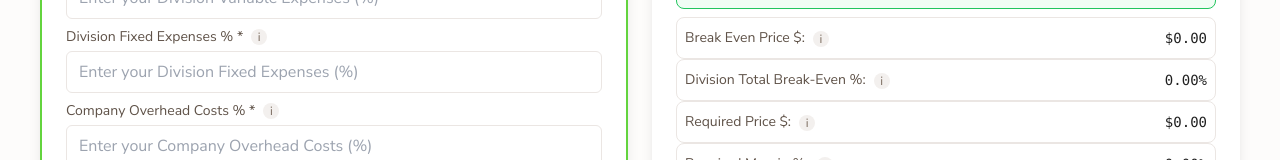
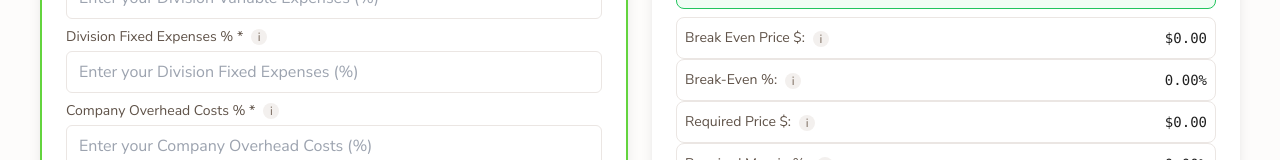
Before and after one commit to KayFernPR/Division-Calculator, a React (Vite) app: page / in a window 1280 px wide. Shown: the part 1303-1463 px from the top of the page. Built offline with nearby package versions, Linux system fonts and the light colour scheme.

Commit message:
Rename 'Division Total Break-Even %:' to 'Break-Even %:'

```diff
--- a/src/components/Calculator.jsx
+++ b/src/components/Calculator.jsx
@@ -557,7 +557,7 @@ const Calculator = () => {
               <span class="field-value">${formatCurrency(results.breakEvenPrice || 0)}</span>
             </div>
             <div class="field">
-              <span class="field-label">Division Total Break-Even %:</span>
+              <span class="field-label">Break-Even %:</span>
               <span class="field-value ${results.divisionTotalBreakEven > results.yourProfitMargin ? 'warning-break-even' : ''}">${formatPercentage(results.divisionTotalBreakEven || 0)}</span>
             </div>
             <div class="field">
@@ -1292,14 +1292,14 @@ const Calculator = () => {
                   <span className="font-mono text-sm">{formatCurrency(results.breakEvenPrice)}</span>
             </div>
 
-                {/* Division Total Break-Even % */}
+                {/* Break-Even % */}
                 <div className={`flex justify-between items-center p-2 border rounded-lg ${
                   results.divisionTotalBreakEven > results.yourProfitMargin
                     ? 'border-red-500 bg-red-50'
                     : 'border-neutral-300 bg-white'
                 }`}>
                   <div className="flex items-center gap-2">
-                    <span className="text-sm font-medium text-neutral-700 ">Division Total Break-Even %:</span>
+                    <span className="text-sm font-medium text-neutral-700 ">Break-Even %:</span>
                 <div className="relative group">
                       <span className="inline-flex items-center justify-center w-4 h-4 rounded-full bg-neutral-200 text-neutral-600 text-xs cursor-help">i</span>
                       <div className="absolute bottom-full left-1/2 transform -translate-x-1/2 mb-2 px-3 py-2 bg-gray-800 text-white text-xs rounded-lg opacity-0 group-hover:opacity-100 transition-opacity duration-200 pointer-events-none z-50 max-w-xs">
@@ -1415,7 +1415,7 @@ const Calculator = () => {
                     <div className="relative group">
                       <span className="inline-flex items-center justify-center w-4 h-4 rounded-full bg-neutral-200 text-neutral-600 text-xs cursor-help">i</span>
                       <div className="absolute bottom-full left-1/2 transform -translate-x-1/2 mb-2 px-3 py-2 bg-gray-800 text-white text-xs rounded-lg opacity-0 group-hover:opacity-100 transition-opacity duration-200 pointer-events-none z-50 max-w-xs">
-                        Your profit margin after subtracting division break-even costs: Actual Gross Profit Margin % minus Division Total Break-Even %.
+                        Your profit margin after subtracting division break-even costs: Actual Gross Profit Margin % minus Break-Even %.
                         <div className="absolute top-full left-1/2 transform -translate-x-1/2 border-4 border-transparent border-t-gray-800"></div>
                 </div>
               </div>
```
